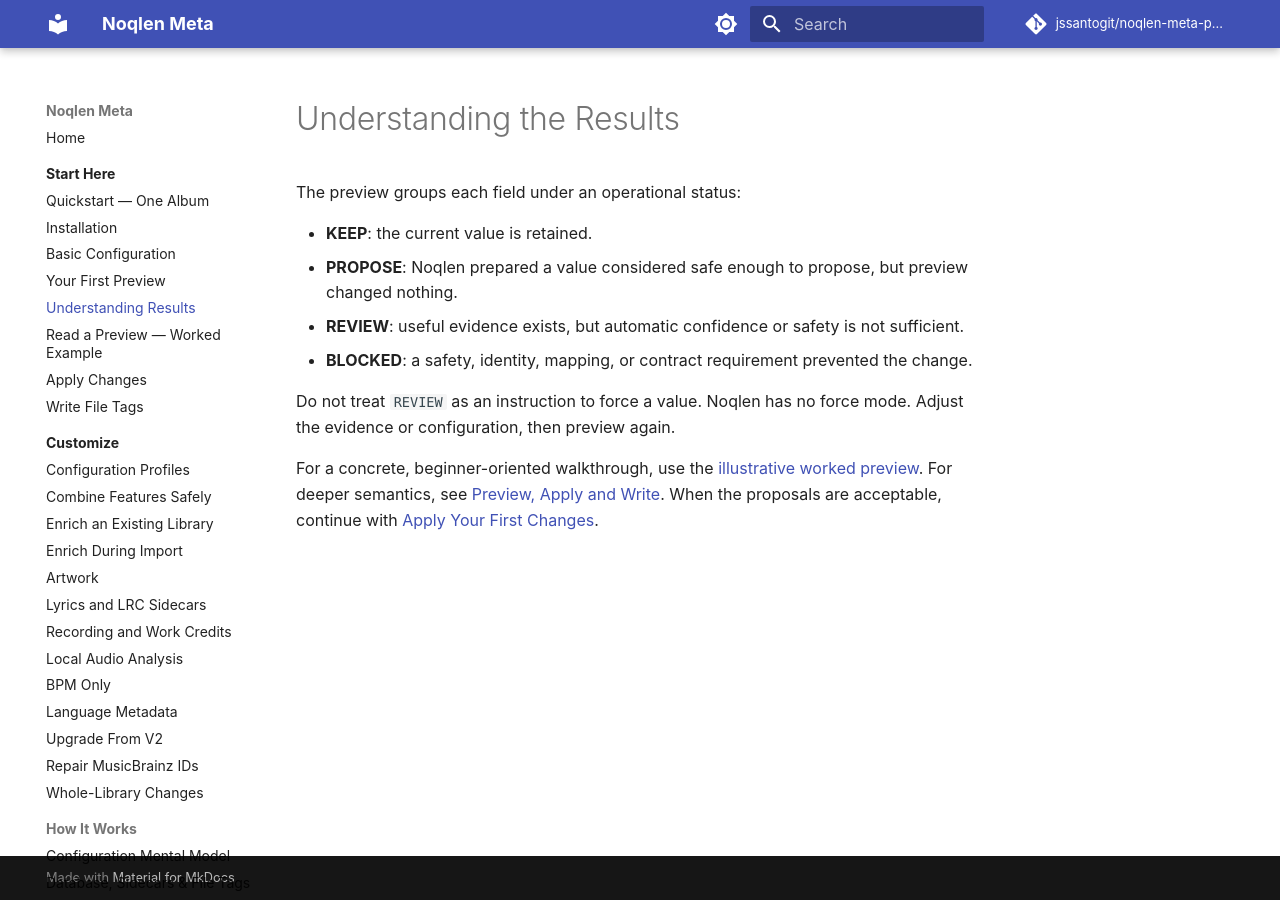
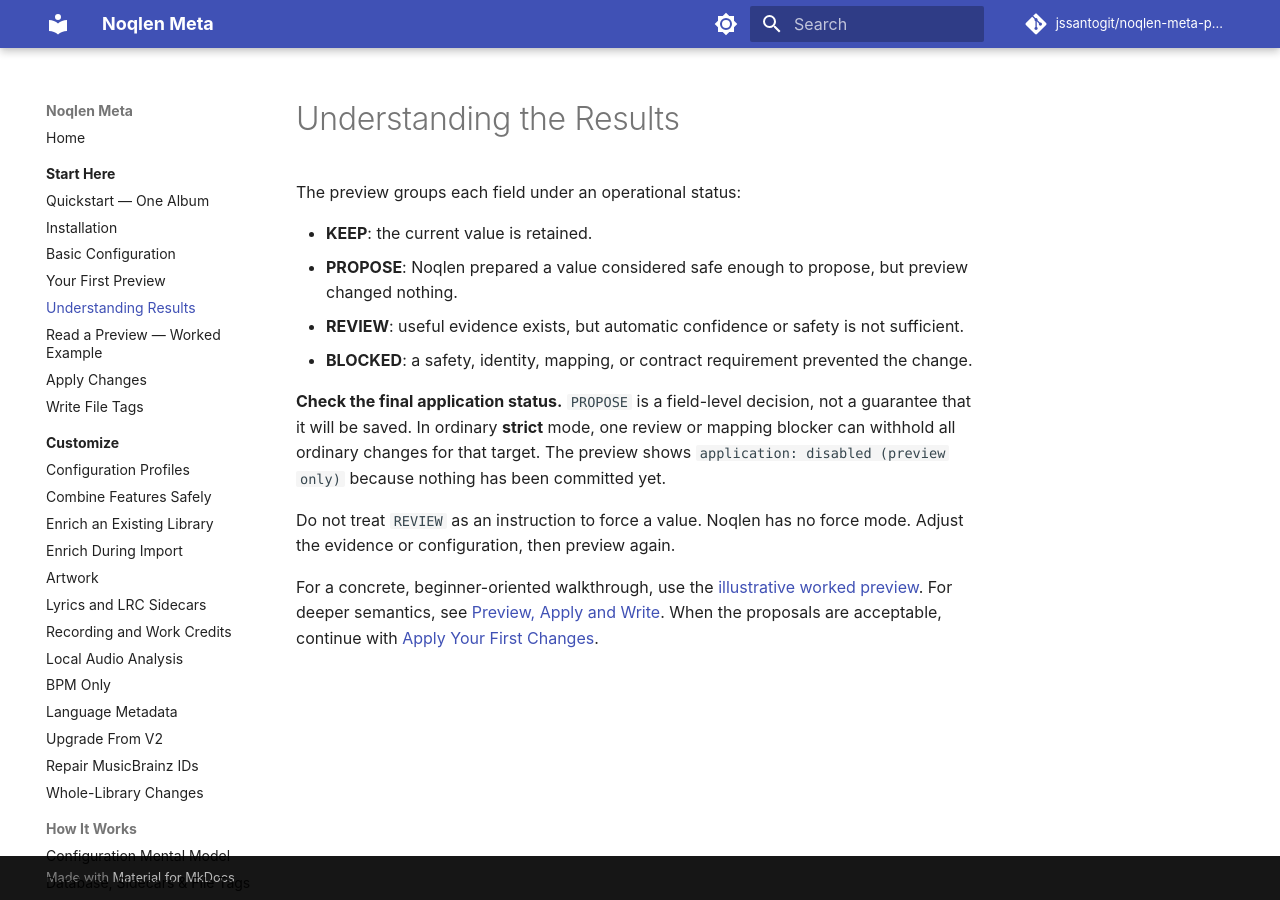
Before and after one commit to jssantogit/noqlen-meta-plugin, an MkDocs documentation site: the page built from site-docs/start-here/understanding-results.md, in a window 1280 px wide. Built offline with MkDocs 1.6.1 and Material for MkDocs 9.7.7, drawn with Linux system fonts in a browser that asks for light colours; comment, search, counter and statistics services are not loaded.

Commit message:
docs: expose strict application semantics at each beginner decision point

```diff
--- a/site-docs/start-here/understanding-results.md
+++ b/site-docs/start-here/understanding-results.md
@@ -10,6 +10,12 @@
 - **BLOCKED**: a safety, identity, mapping, or contract requirement prevented
   the change.
 
+**Check the final application status.** `PROPOSE` is a field-level
+decision, not a guarantee that it will be saved. In ordinary **strict**
+mode, one review or mapping blocker can withhold all ordinary changes
+for that target. The preview shows `application: disabled (preview only)`
+because nothing has been committed yet.
+
 Do not treat `REVIEW` as an instruction to force a value. Noqlen has no force
 mode. Adjust the evidence or configuration, then preview again.
 
```
